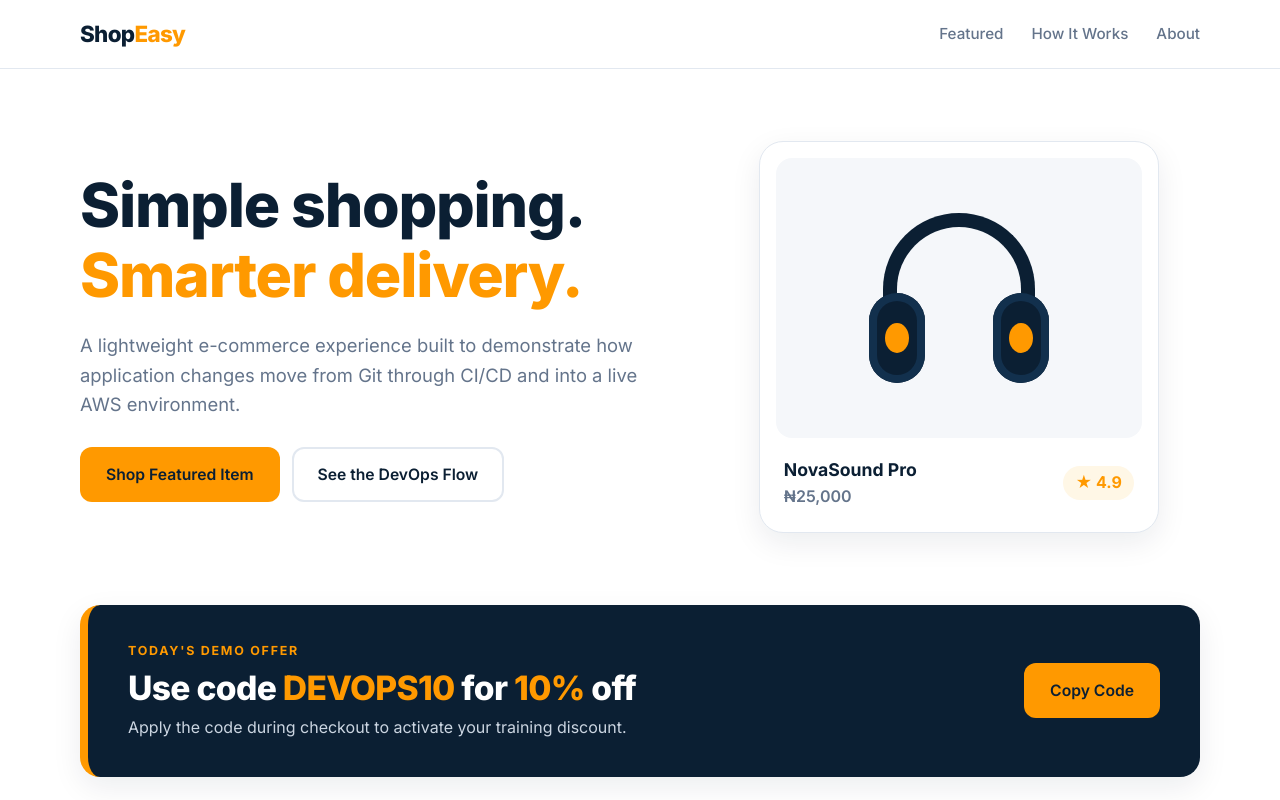
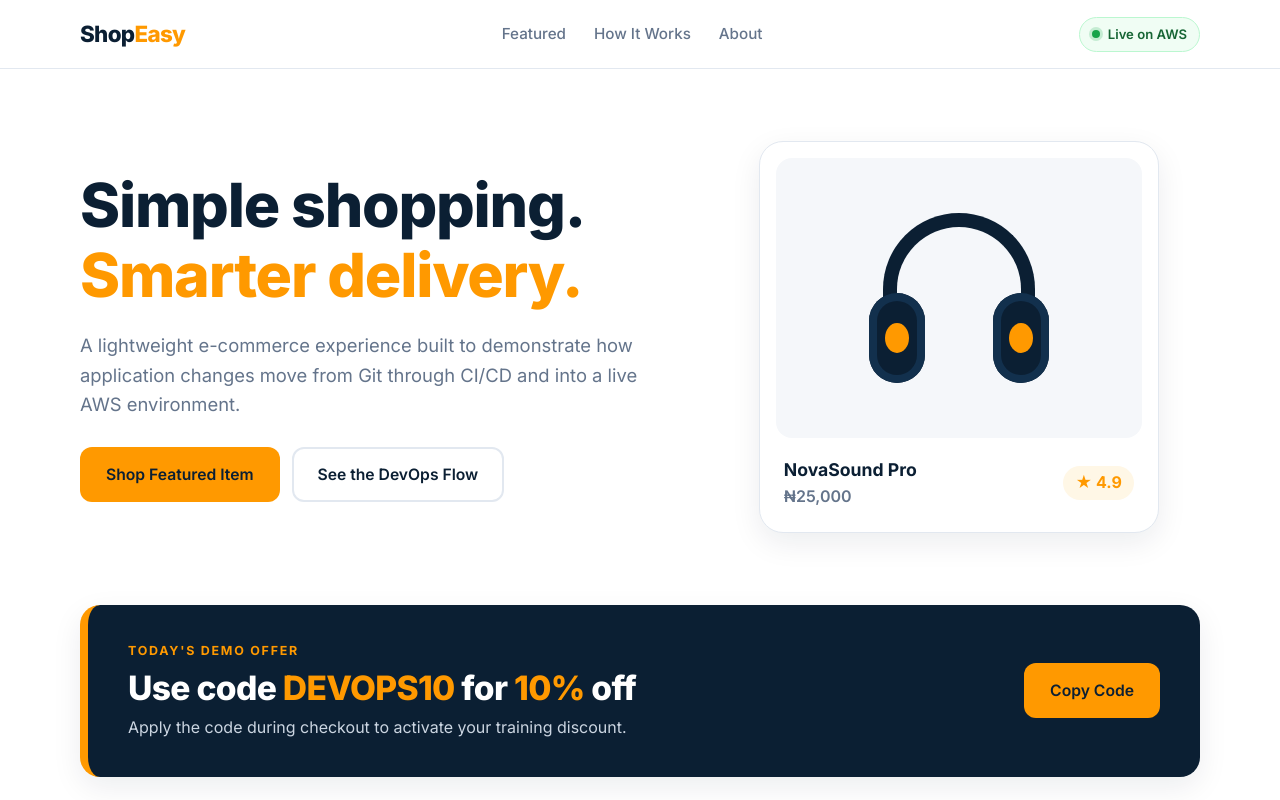
Before and after one commit to Outlaw-Gypsy/en-shopeasy, a plain HTML site: page index.html in a window 1280 px wide. Shown: the top 800 px of the page. Drawn offline with Linux system fonts and the light colour scheme.

Commit message:
live on aws

```diff
--- a/index.html
+++ b/index.html
@@ -21,9 +21,9 @@
         <a href="#how-it-works">How It Works</a>
         <a href="#about">About</a>
       </nav>
-      <!-- <div class="status-pill" title="This site is served from AWS EC2">
+      <div class="status-pill" title="This site is served from AWS EC2">
         <span class="status-dot"></span> Live on AWS
-      </div> -->
+      </div>
     </div>
   </header>
 
```
